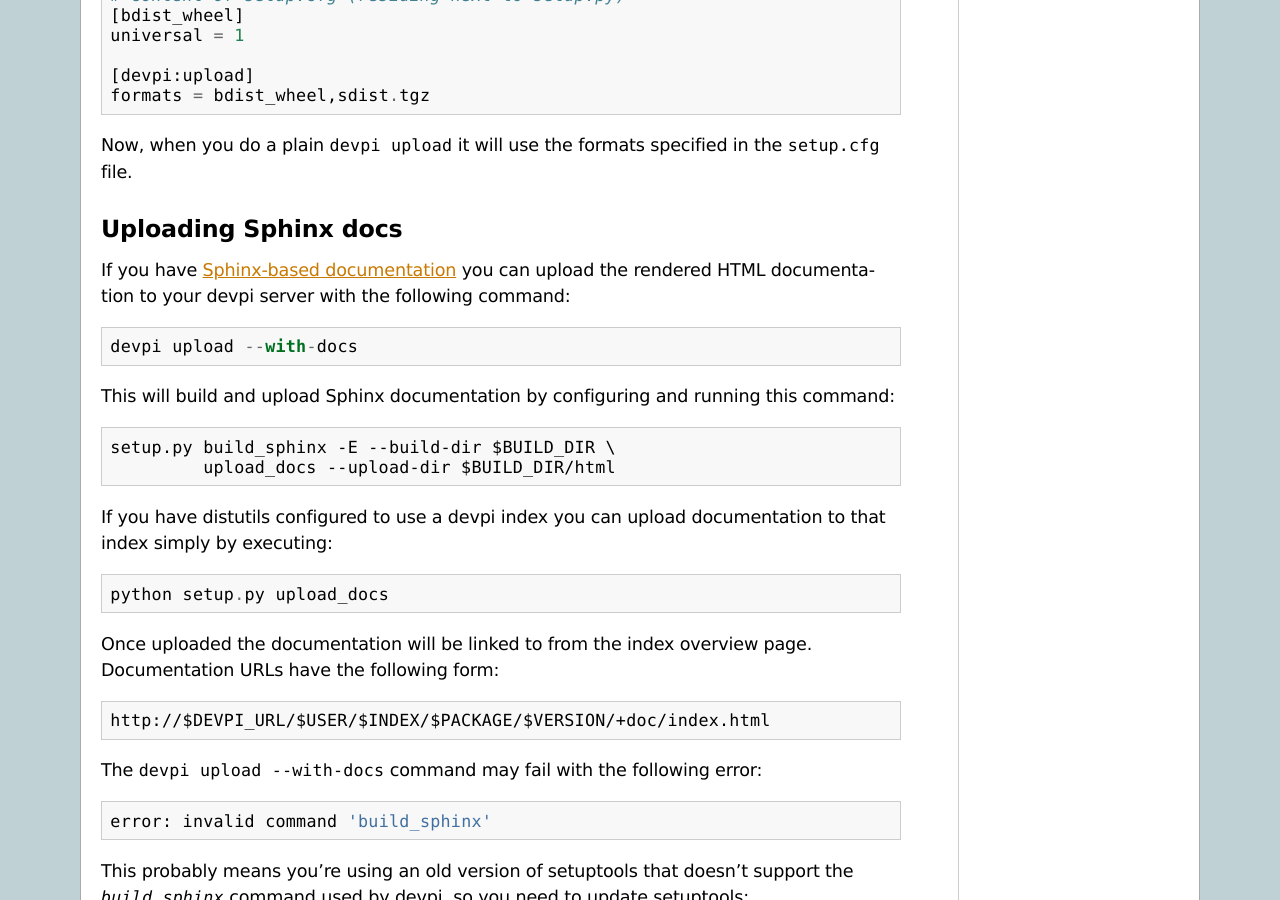
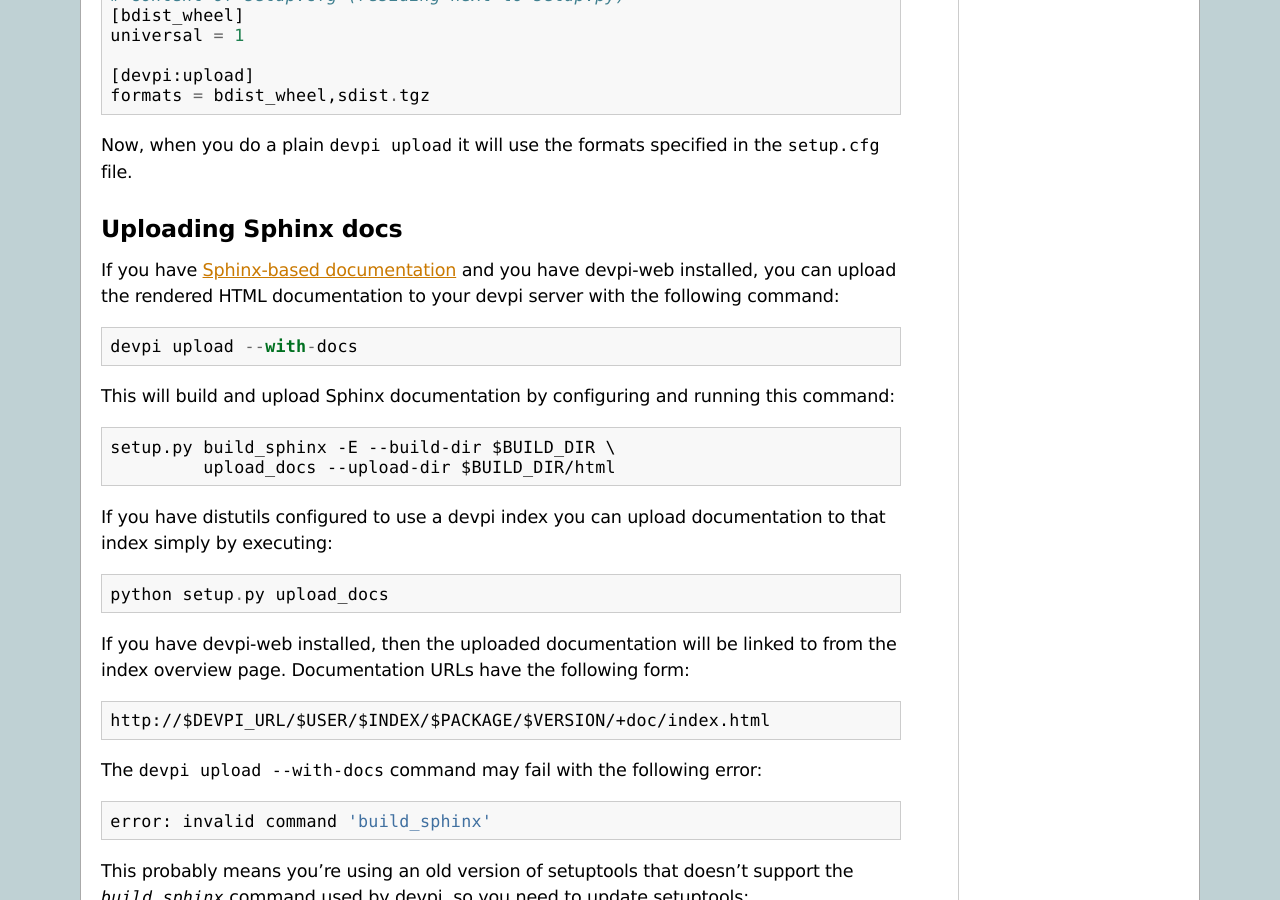
Before and after one commit to devpi/devpi, a Sphinx documentation site: the page built from doc/userman/devpi_misc.rst, in a window 1280 px wide and 900 px high, scrolled down 603 px. Built offline with Sphinx 7.4.7, drawn with Linux system fonts in a browser that asks for light colours.

Commit message:
fix issue271: Mention devpi-web required for viewing uploaded documentation.

```diff
--- a/doc/userman/devpi_misc.rst
+++ b/doc/userman/devpi_misc.rst
@@ -45,9 +45,9 @@
 Uploading Sphinx docs
 ---------------------
 
-If you have `Sphinx-based documentation <http://sphinx-doc.org/>`_ you can
-upload the rendered HTML documentation to your devpi server with the following
-command::
+If you have `Sphinx-based documentation <http://sphinx-doc.org/>`_ and you have
+devpi-web installed, you can upload the rendered HTML documentation to your
+devpi server with the following command::
 
     devpi upload --with-docs
 
@@ -62,8 +62,8 @@
 
     python setup.py upload_docs
 
-Once uploaded the documentation will be linked to from the index overview page.
-Documentation URLs have the following form::
+If you have devpi-web installed, then the uploaded documentation will be linked
+to from the index overview page. Documentation URLs have the following form::
 
     http://$DEVPI_URL/$USER/$INDEX/$PACKAGE/$VERSION/+doc/index.html
 
```
